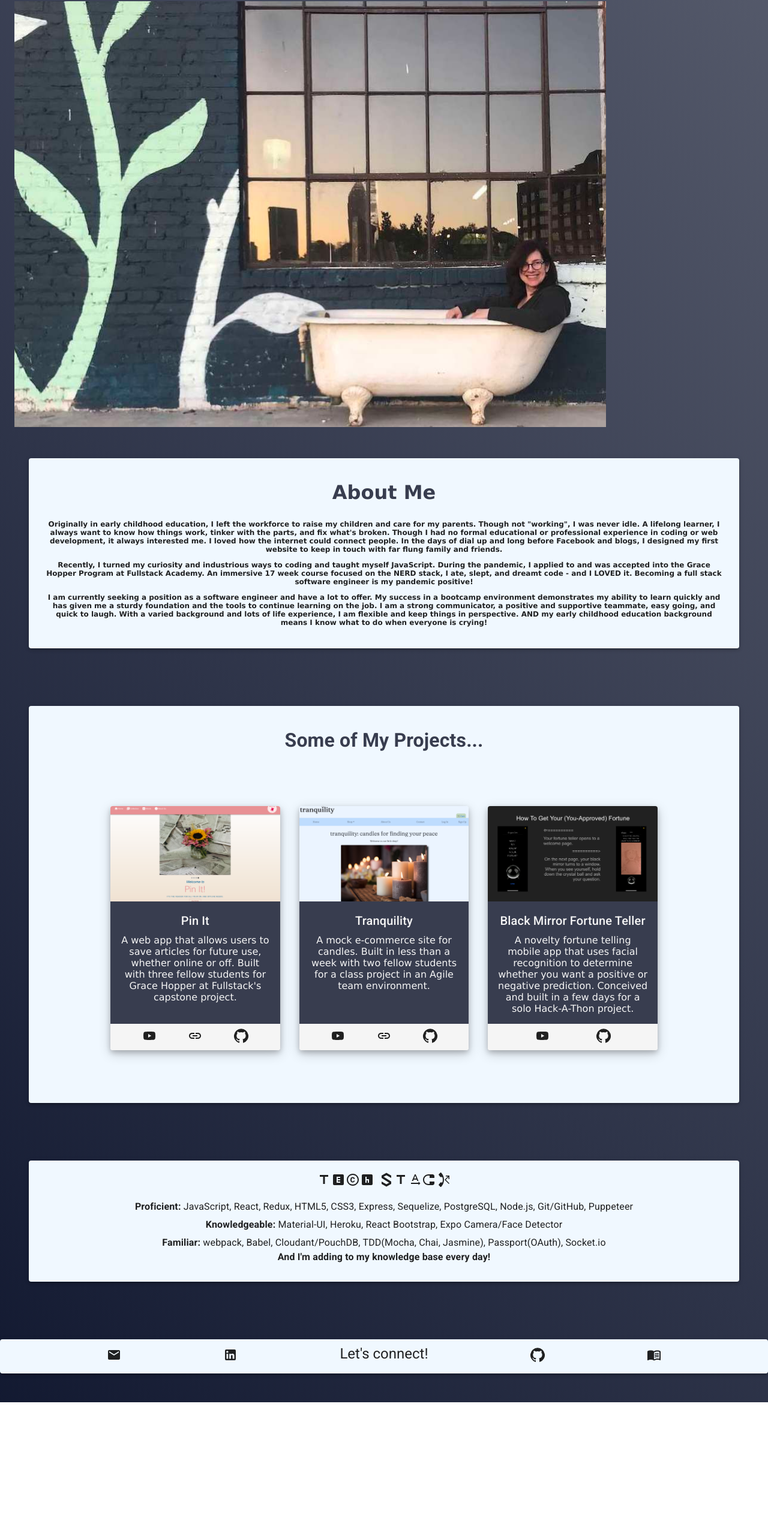
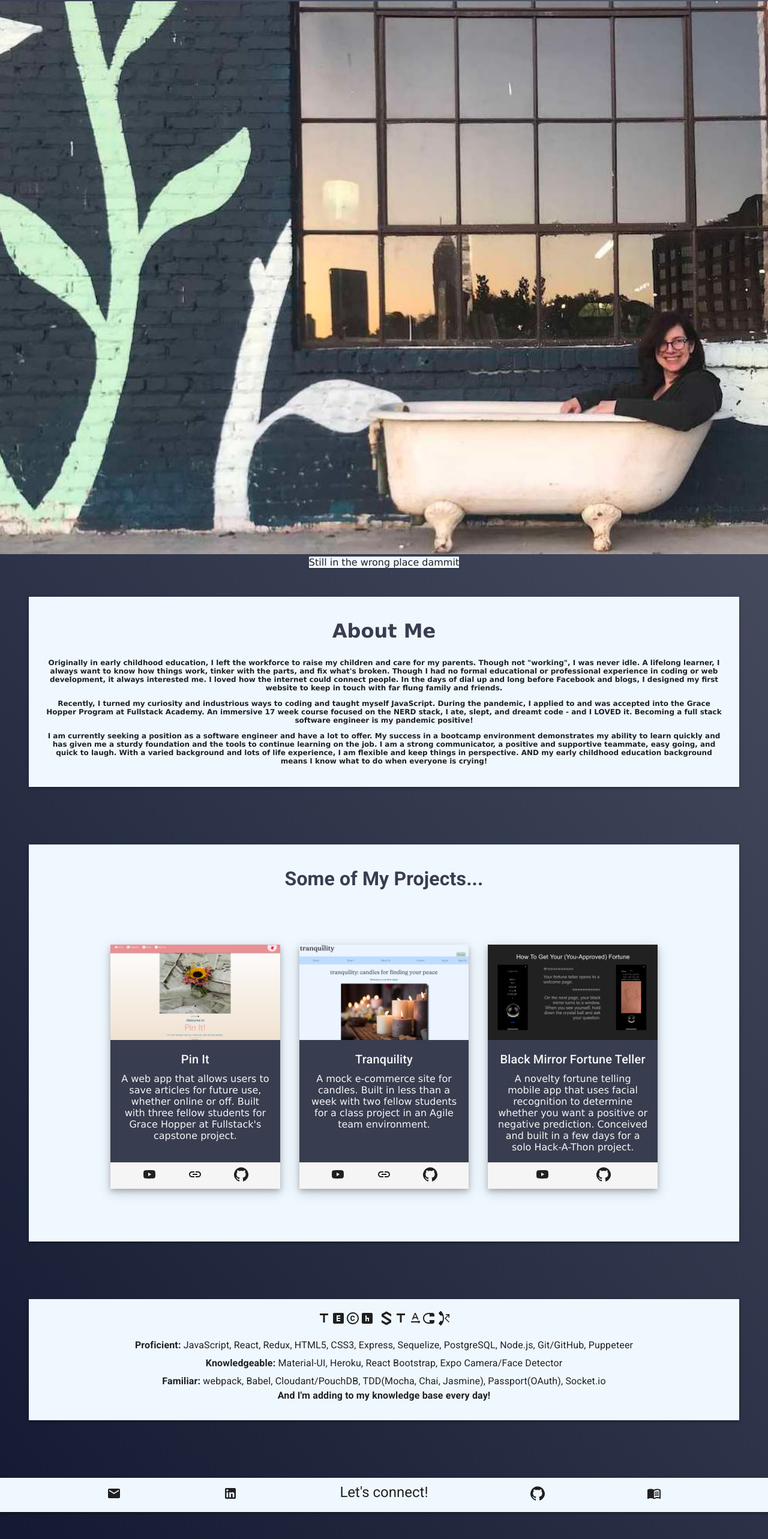
Before and after one commit to heathernoto/StarterPortfolio, a React (Create React App) app: page / in a window 1280 px wide. Shown: the top 2566 px of the page at 60% size. Before the commit the page ends 2338 px from the top, so only its background shows below. Built offline with nearby package versions, Linux system fonts and the light colour scheme.

Commit message:
new background color shift; changed cover to grid component

```diff
--- a/public/style.css
+++ b/public/style.css
@@ -5,7 +5,7 @@ body {
   padding: 0;
   margin: 0;
   color: #383d4f;
-  background: linear-gradient(50deg, #b4b8b7, #10172f, #d3d4d8);
+  background: linear-gradient(50deg, #a9c5be, #10172f, #d3d4d8);
   background-size: 600% 600%;
 
   -webkit-animation: AnimationName 26s ease infinite;
@@ -69,16 +69,3 @@ h1 {
   padding-bottom: 5px;
   color: whitesmoke;
 }
-/*
-Project
-#project-section {
-  display: flex;
-  flex-direction: column;
-  padding-left: 3rem;
-  padding-right: 3rem;
-
-  font-size: 0.75rem;
-  text-align: center;
-  color: #383d4f;
-  font-weight: 700;
-} */
--- a/src/AboutMe.js
+++ b/src/AboutMe.js
@@ -16,7 +16,7 @@ export default function AboutMe() {
   const classes = useStyles();
   return (
     <section id="about-me-section">
-      <Paper elevation={3} className={classes.aboutMe}>
+      <Paper elevation={3} square="true" className={classes.aboutMe}>
         <h1>About Me</h1>
         <p>
           Originally in early childhood education, I left the workforce to raise
--- a/src/Contact.js
+++ b/src/Contact.js
@@ -27,6 +27,7 @@ export default function Contact() {
   const classes = useStyles();
   return (
     <Paper
+      square="true"
       elevation={3}
       className={classes.root}
       xs={12}
--- a/src/Landing.js
+++ b/src/Landing.js
@@ -1,24 +1,51 @@
-import coverPhoto from '../src/images/tubcropped1.JPG';
-import Container from '@material-ui/core/Container';
+import coverPhoto from '../src/tubcropped1.JPG';
+//import Container from '@material-ui/core/Container';
+import Paper from '@material-ui/core/Paper';
+import Grid from '@material-ui/core/Grid';
 
 import { makeStyles } from '@material-ui/core/styles';
 
 const useStyles = makeStyles((theme) => ({
-  // landingWrapper: {
-  //   display: 'flex',
-  //   flexFlow: 'rowWrap',
-  // },
+  landingWrapper: {
+    display: 'flex',
+    flexDirection: 'row',
+    flexWrap: 'wrap',
+    justifyContent: 'center',
+    alignItems: 'center',
+    alignContent: 'center',
+    //   backgroundImage: `url(/static/src/tubcropped1.JPG)`,
+    //   backgroundSize: 'cover',
+    //   backgroundPosition: 'center',
+  },
   bathtub: {
-    width: '80%',
+    width: '100%',
+    // zIndex: -1,
+    alignSelf: 'flexEnd',
+  },
+  text: {
+    // zIndex: 1,
+    alignSelf: 'flexStart',
+    backgroundColor: 'aliceBlue',
   },
 }));
 
 export default function Landing() {
   const classes = useStyles();
   return (
-    <Container className={classes.landingWrapper}>
-      <img alt="Beltway Bathtub" src={coverPhoto} className={classes.bathtub} />
-      {/* <div id="text-wrapper">hello</div> */}
-    </Container>
+    <Grid container className={classes.landingWrapper}>
+      <Grid item xs={12}>
+        <img
+          alt="Beltway Bathtub"
+          src={coverPhoto}
+          className={classes.bathtub}
+        />
+      </Grid>
+
+      <Grid item>
+        <Paper className={classes.text} square="true">
+          Still in the wrong place dammit
+        </Paper>
+      </Grid>
+    </Grid>
   );
 }
--- a/src/Project.js
+++ b/src/Project.js
@@ -42,7 +42,7 @@ export default function Project() {
       {projects.map((project) => {
         return (
           <Grid key={project.id} item xs={12} sm={6} md={4}>
-            <Card className={classes.card}>
+            <Card className={classes.card} square="true">
               <CardMedia
                 className={classes.cardMedia}
                 image={project.image}
--- a/src/Projects.js
+++ b/src/Projects.js
@@ -27,7 +27,11 @@ export default function Projects() {
 
   return (
     <React.Fragment>
-      <Paper elevation={3} className={classes.wrapper} id="projects-section">
+      <Paper
+        elevation={3}
+        square="true"
+        className={classes.wrapper}
+        id="projects-section">
         <div className={classes.projects}>
           <Container maxWidth="sm">
             <Typography align="center">
--- a/src/TechStack.js
+++ b/src/TechStack.js
@@ -26,7 +26,11 @@ export default function TechStack() {
   const classes = useStyles();
 
   return (
-    <Paper className={classes.paper} elevation={3} id="tech-section">
+    <Paper
+      className={classes.paper}
+      square="true"
+      elevation={3}
+      id="tech-section">
       <Typography gutterBottom variant="h4" component="h2">
         <center>
           {' '}
```
Also changed, not shown: src/tubcropped1.JPG (renamed from src/images/tubcropped1.JPG).
